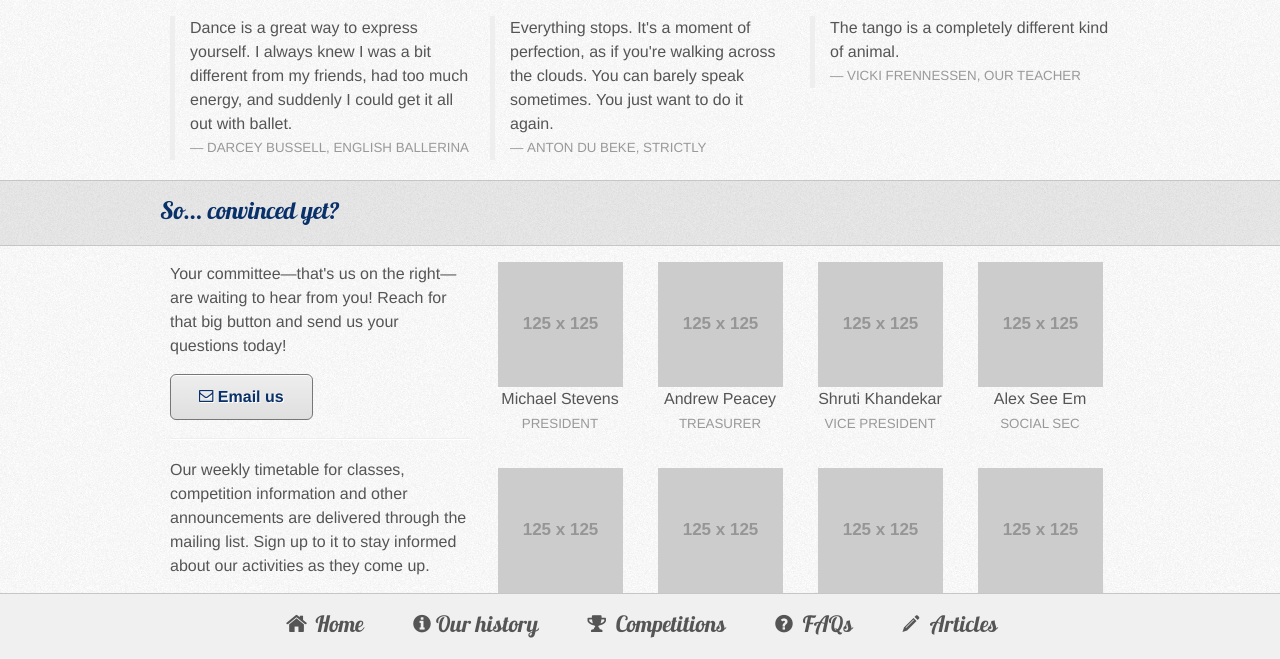
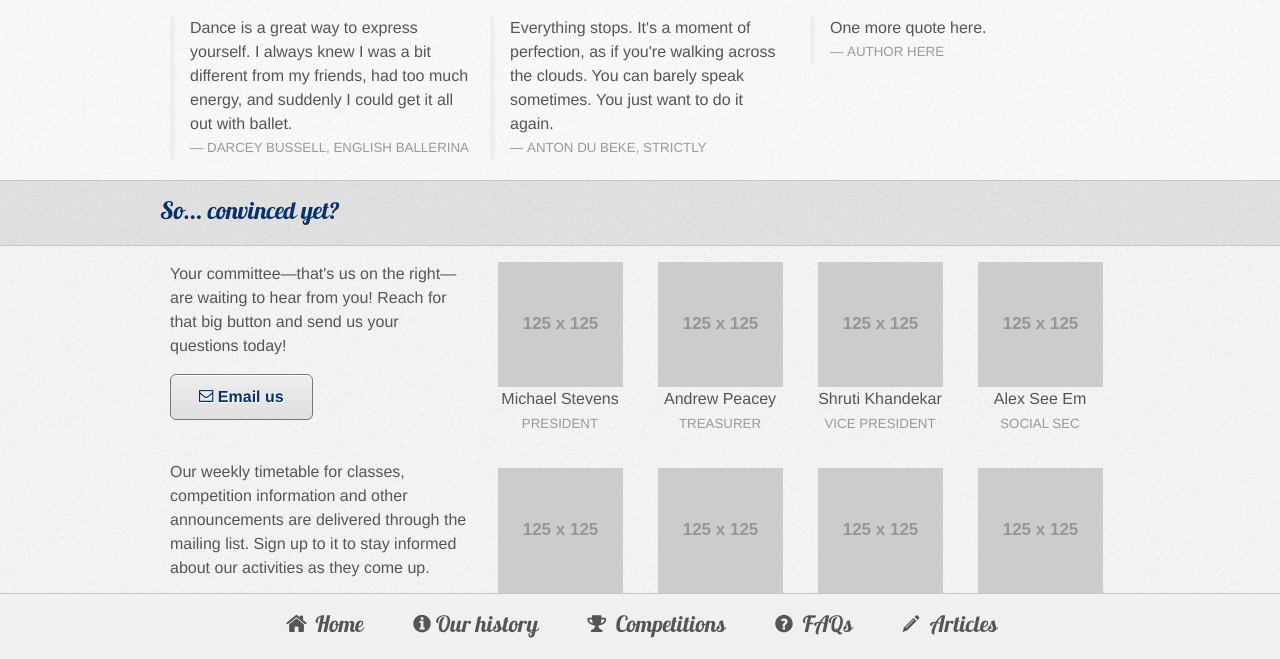
Before and after one commit to surreybldc/surreybldc.github.com, a Jekyll site: the page built from index.html, in a window 1280 px wide and 900 px high, scrolled down 2144 px, cut to the strip 241-900 px from the top of the window. Built offline with Jekyll 4.4.1, drawn with Linux system fonts in a browser that asks for light colours.

Commit message:
Style tweaks

```diff
--- a/index.html
+++ b/index.html
@@ -175,12 +175,12 @@
       </div>
       <div class="grid_4">
         <blockquote>
-          <p>The tango is a completely different kind of animal.</p>
-          <small>Vicki Frennessen, our teacher</small>
+          <p>One more quote here.</p>
+          <small>Author here</small>
         </blockquote>
       </div>
   </section>
-  <section>
+  <section style="background-color: rgba(0, 0, 0, 0.02)">
     <header>
       <h2 class="container_12">So... convinced yet?</h2>
     </header>
@@ -188,7 +188,8 @@
       <div class="grid_4">
         <p>Your committee&mdash;that's us on the right&mdash;are waiting to hear from you! Reach for that big button and send us your questions today!</p>
         <a class="btn" href="mailto:ussu.ballroom@surrey.ac.uk"><i class="icon-envelope"></i> Email us</a>
-        <hr>
+        <br>
+        <br>
         <p>Our weekly timetable for classes, competition information and other announcements are delivered through the mailing list. Sign up to it to stay informed about our activities as they come up.</p>
         <a class="btn" href="http://eepurl.com/gOKcn"><i class="icon-list-alt"></i> Join our mailing list</a>
       </div>
```
Also changed, not shown: 1 other file.
